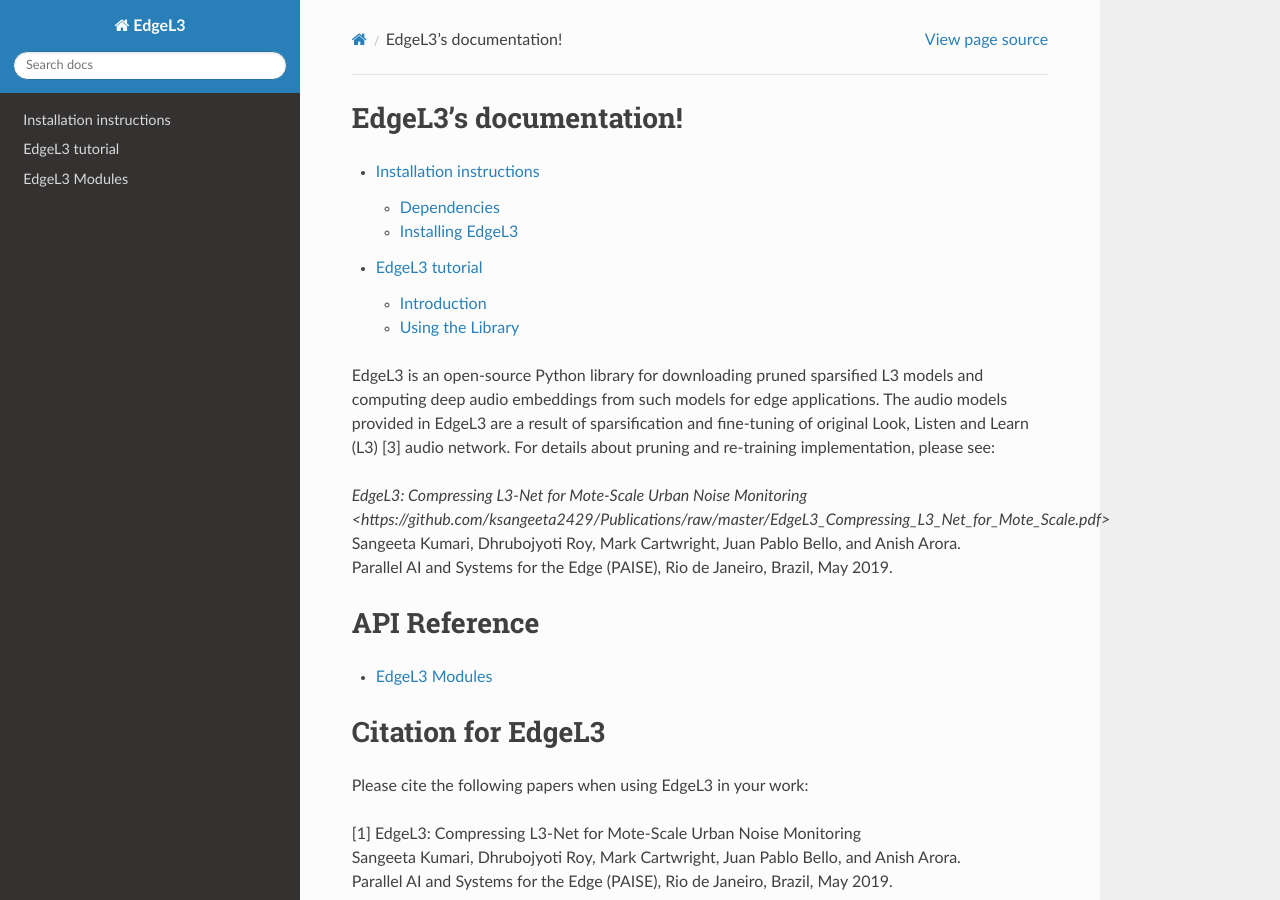
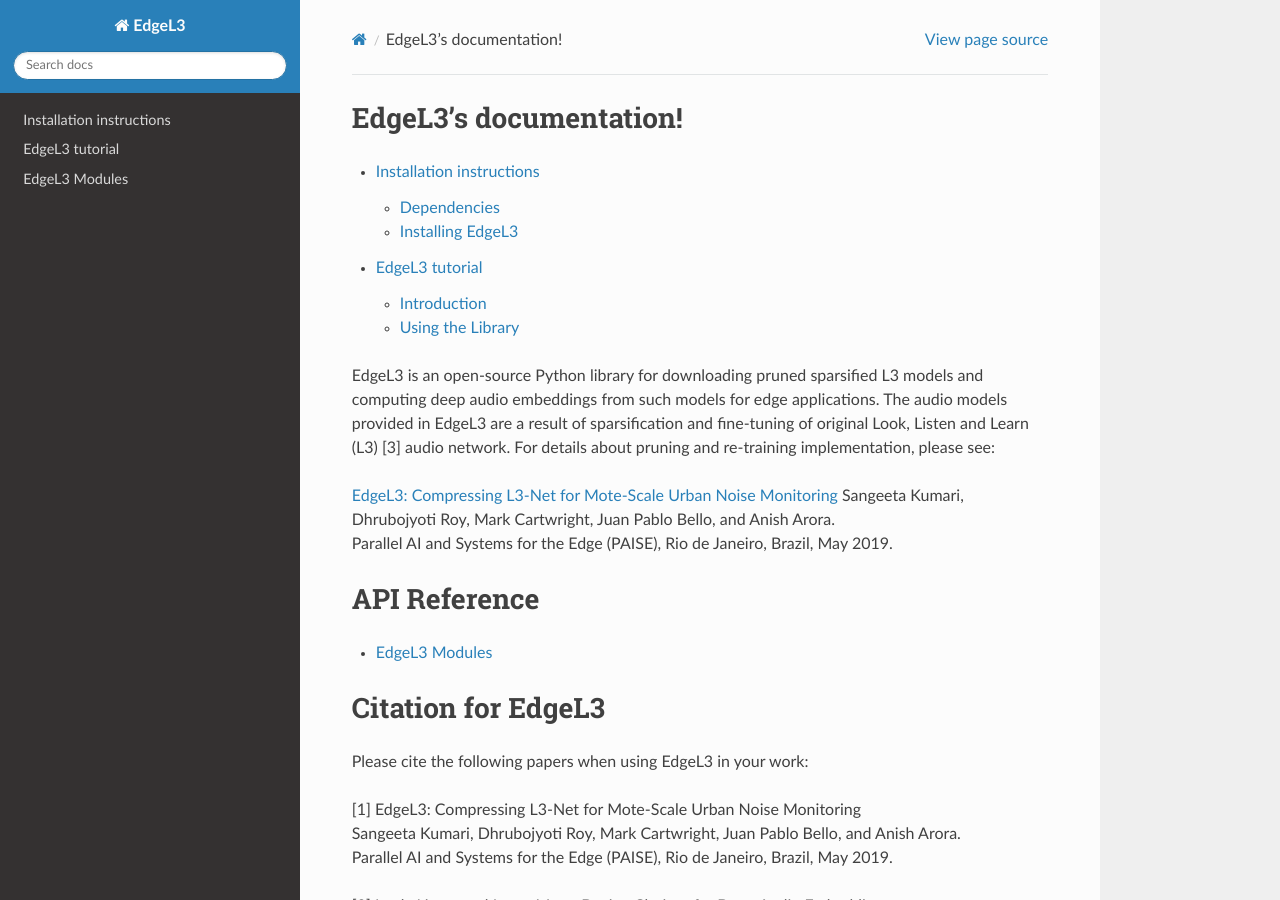
Before and after one commit to ksangeeta2429/edgel3, a Sphinx documentation site: the page built from docs/source/index.rst, in a window 1280 px wide and 900 px high. Built offline with Sphinx 7.4.7 and the Read the Docs theme 2.0.0, drawn with Linux system fonts in a browser that asks for light colours.

Commit message:
Add EdgeL3 link

```diff
--- a/docs/source/index.rst
+++ b/docs/source/index.rst
@@ -14,7 +14,7 @@ EdgeL3's documentation!
 EdgeL3 is an open-source Python library for downloading pruned sparsified L3 models and computing deep audio embeddings from such models for edge
 applications. The audio models provided in EdgeL3 are a result of sparsification and fine-tuning of original Look, Listen and Learn (L3) [3] audio network. For details about pruning and re-training implementation, please see:
 
-`EdgeL3: Compressing L3-Net for Mote-Scale Urban Noise Monitoring <https://github.com/ksangeeta2429/Publications/raw/master/EdgeL3_Compressing_L3_Net_for_Mote_Scale.pdf>`
+`EdgeL3: Compressing L3-Net for Mote-Scale Urban Noise Monitoring <https://github.com/ksangeeta2429/Publications/raw/master/EdgeL3_Compressing_L3_Net_for_Mote_Scale.pdf>`_
 Sangeeta Kumari, Dhrubojyoti Roy, Mark Cartwright, Juan Pablo Bello, and Anish Arora. |br|
 Parallel AI and Systems for the Edge (PAISE), Rio de Janeiro, Brazil, May 2019.
 
```
